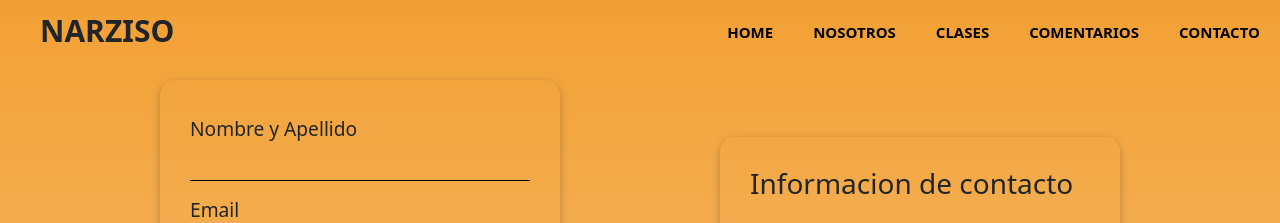
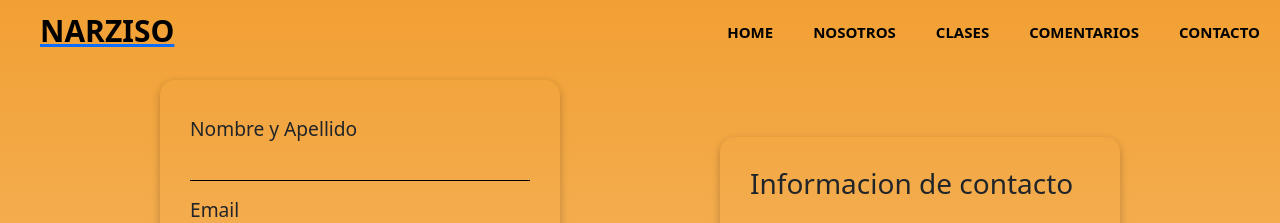
Before and after one commit to LucasAlthabe/NarzisoFitnessClub, a website: page Paginas/contacto.html in a window 1280 px wide. Shown: the top 223 px of the page. Drawn offline with nearby package versions, Linux system fonts and the light colour scheme.

Commit message:
ultimo edit

```diff
--- a/Paginas/contacto.html
+++ b/Paginas/contacto.html
@@ -17,7 +17,7 @@
     <body id="cuerpo">
         <header class="header">
             <nav class="header_menu">
-                <p class="logo">NARZISO</p>
+                <a href="../index.html"><p class="logo">NARZISO</p></a>
                 <ul border="1" class="header_items">
                     <li><a href="../index.html">HOME</a></li>
                     <li><a href="./nostros.html">NOSOTROS</a></li>
--- a/css/style.css
+++ b/css/style.css
@@ -47,6 +47,7 @@
     margin-bottom: 0px;
     font-size: 30px;
     font-weight: bold;
+    color: black;
 }
 
 
```
